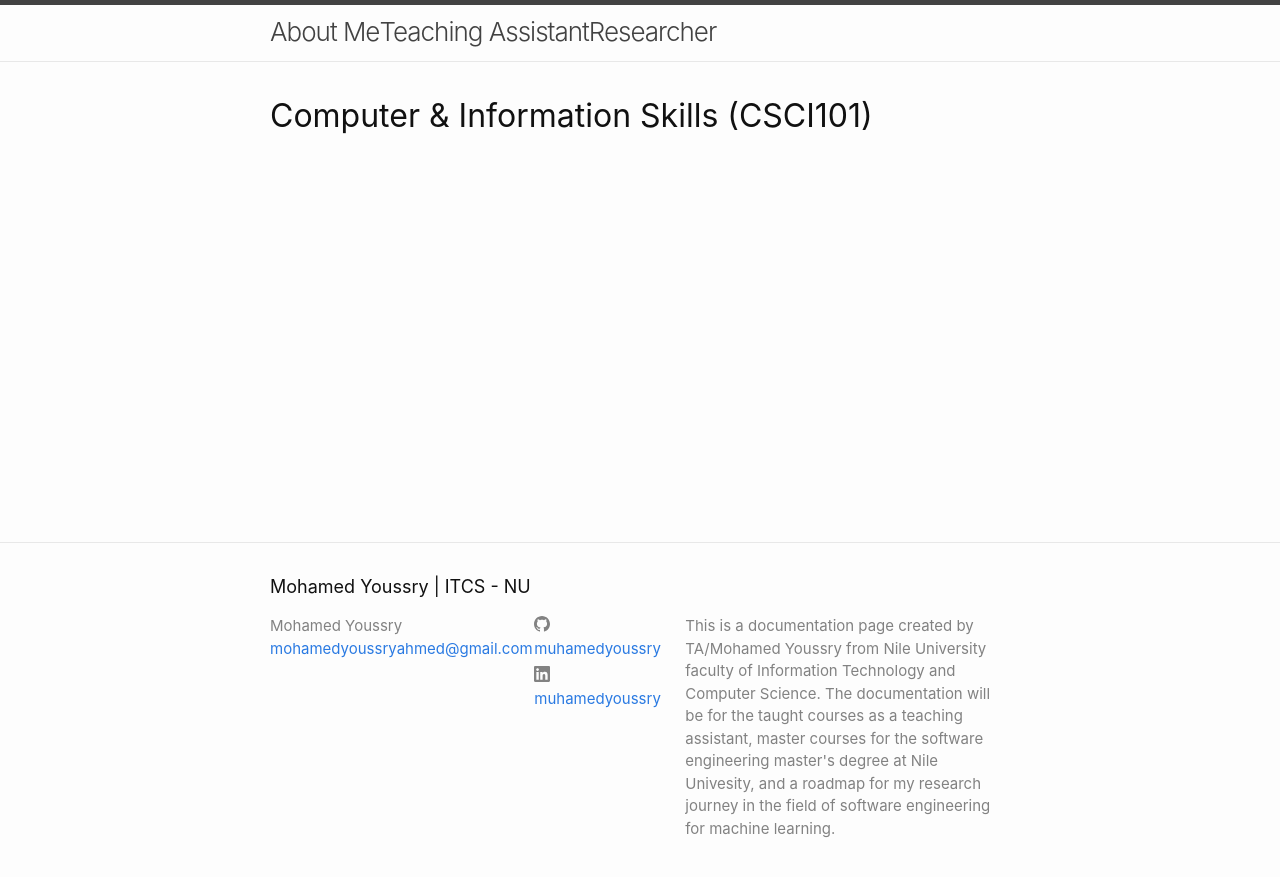
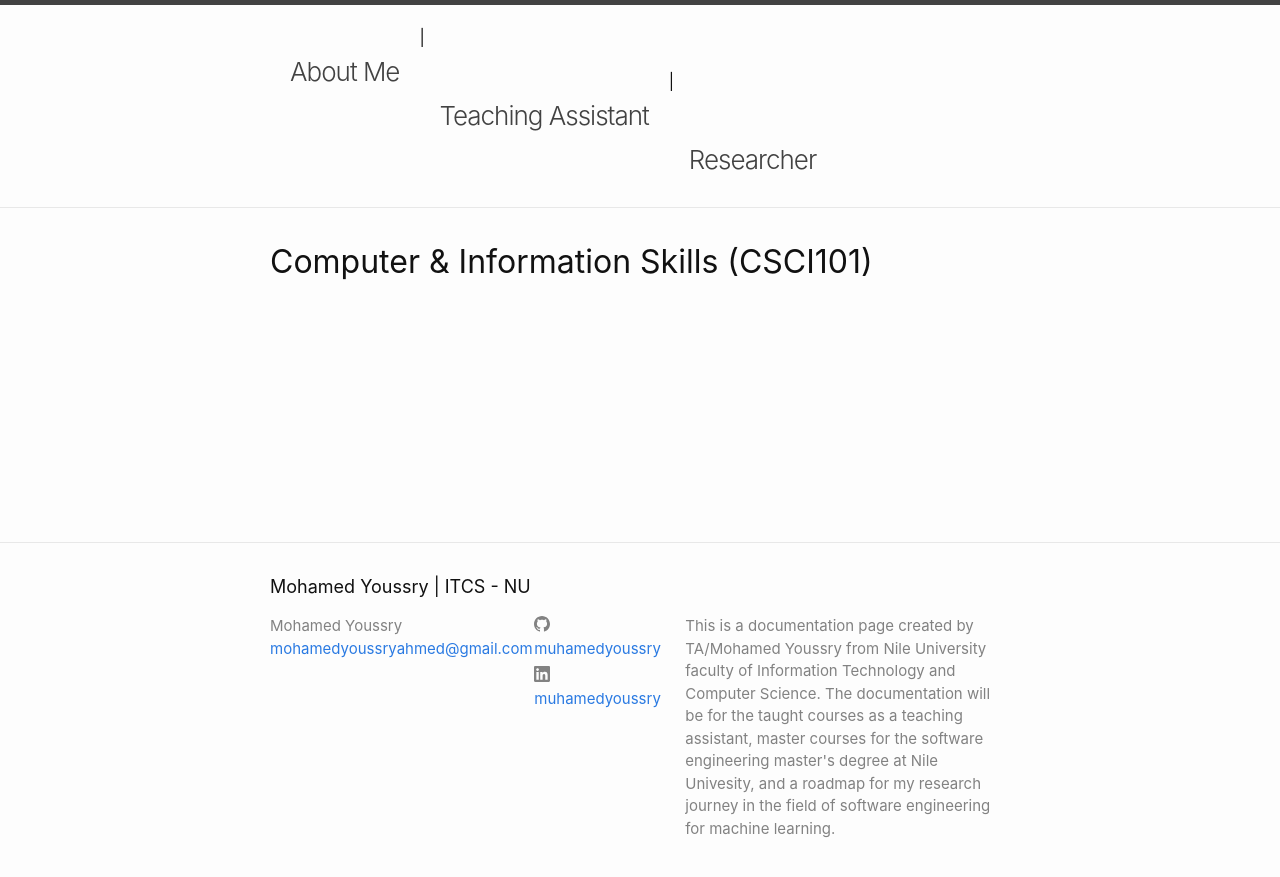
Before and after one commit to NU-TAs-MY/NU-TAs-MY.github.io, a Jekyll site: the page built from csci101.md, in a window 1280 px wide. Shown: the top 877 px of the page. Built offline with Jekyll 4.4.1, drawn with Linux system fonts in a browser that asks for light colours.

Commit message:
addin new files

```diff
--- a/_includes/header.html
+++ b/_includes/header.html
@@ -3,15 +3,16 @@
   <div class="wrapper">
     <!-- {%- assign default_paths = site.pages | map: "path" -%}
     {%- assign page_paths = site.header_pages | default: default_paths -%} -->
-    <a class="site-title" rel="author" href="https://nu-tas-my.github.io/">About
+    <a class="site-title" rel="author" href="https://nu-tas-my.github.io/"
+      style="padding:20px;">About
       Me</a>
-    &nbsp;&nbsp;&nbsp;
-    <a class="site-title" rel="author" href="https://nu-tas-my.github.io/ta">Teaching
+    <p style="margin: 20px;">|</p>
+    <a class="site-title" rel="author" href="https://nu-tas-my.github.io/ta"
+      style="padding:20px;">Teaching
       Assistant</a>
-    &nbsp;&nbsp;&nbsp;
+    <p style="margin: 20px;">|</p>
     <a class="site-title" rel="author"
-      href="https://nu-tas-my.github.io/researcher">Researcher</a>
-
+      href="https://nu-tas-my.github.io/researcher" style="padding:20px;">Researcher</a>
     {%- if page_paths -%}
     <nav class="site-nav">
       <input type="checkbox" id="nav-trigger" class="nav-trigger" />
```
Also changed, not shown: index.md (+0 -13 lines), ta.md (+20 -0 lines).
